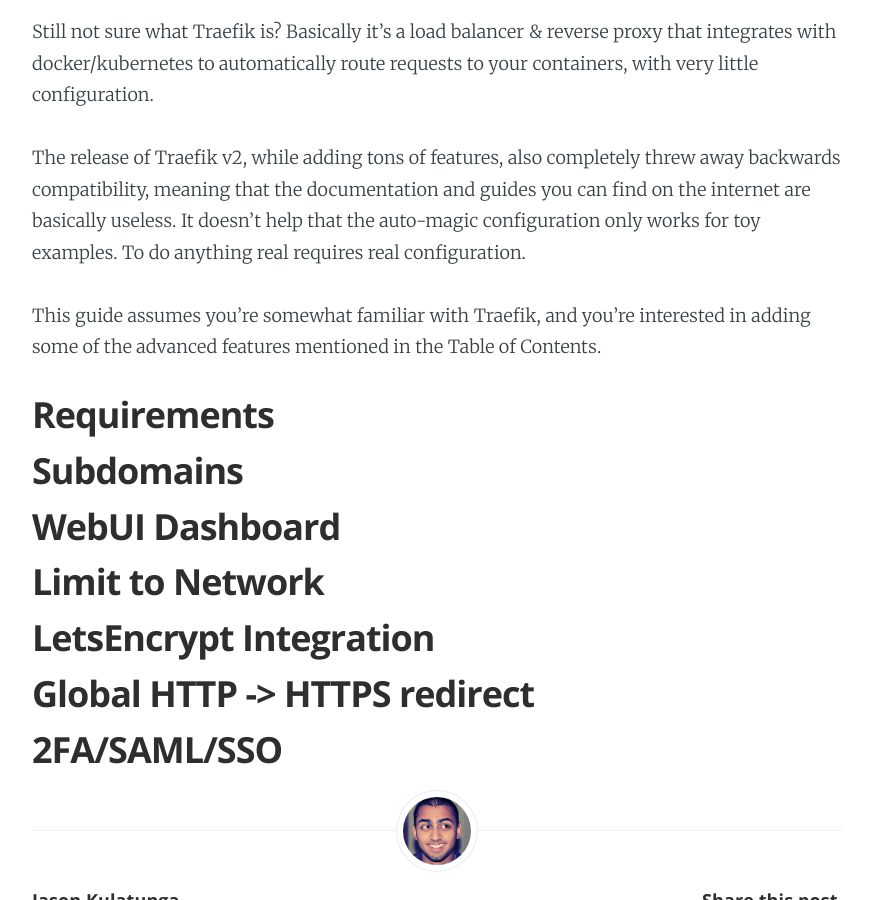
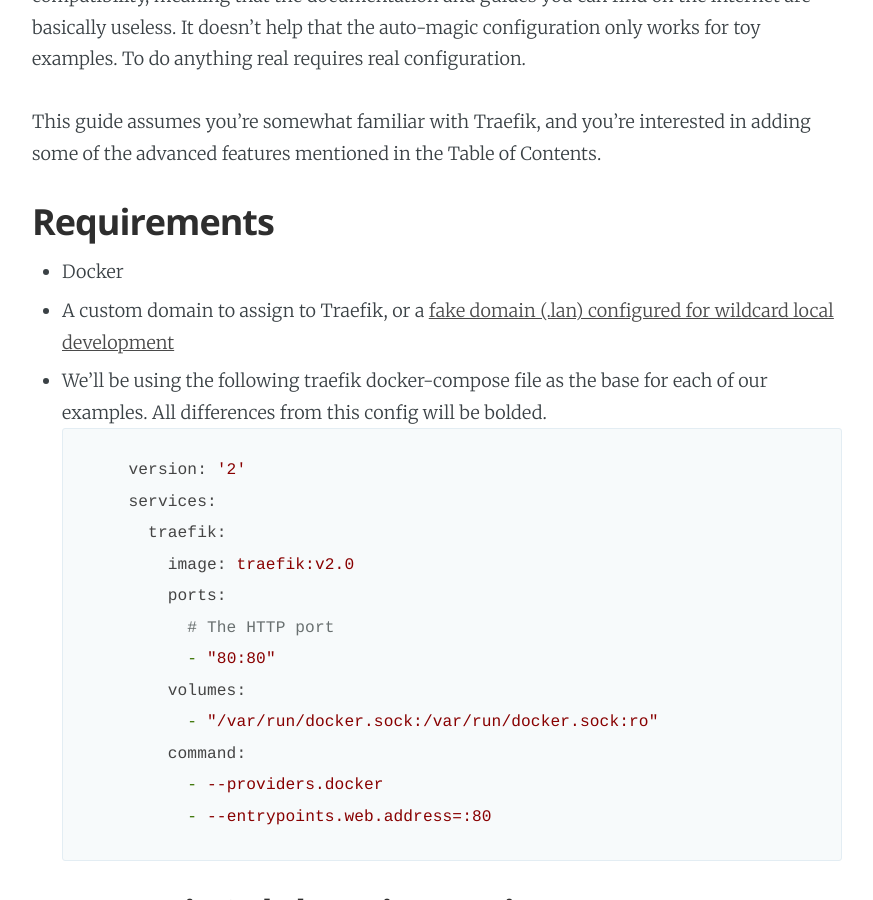
Before and after one commit to AnalogJ/thesparktree-blog, a Jekyll site: the page built from _posts/2020-05-27-traefik-advanced-config.md, in a window 1280 px wide and 900 px high, scrolled down 1151 px. Shown: the whole window, without its empty margins (203-1076 px from the left). Built offline with Jekyll 4.4.1, drawn with Linux system fonts in a browser that asks for light colours; nearby versions of some CDN libraries; comment, search, counter and statistics services are not loaded; some of the changed text lies outside the part shown.

Commit message:
added bolded pre/code block for examples.

````diff
--- a/_posts/2020-05-27-traefik-advanced-config.md
+++ b/_posts/2020-05-27-traefik-advanced-config.md
@@ -30,13 +30,50 @@
 
 ## Requirements
 
+- Docker
+- A custom domain to assign to Traefik, or a [fake domain (.lan) configured for wildcard local development](https://blog.thesparktree.com/local-development-with-wildcard-dns)
+- We'll be using the following traefik docker-compose file as the base for each of our examples. All differences from this
+    config will be bolded.
+    ```
+      version: '2'
+      services:
+        traefik:
+          image: traefik:v2.0
+          ports:
+            # The HTTP port
+            - "80:80"
+          volumes:
+            - "/var/run/docker.sock:/var/run/docker.sock:ro"
+          command:
+            - --providers.docker
+            - --entrypoints.web.address=:80
+    ```
 
 
 
 
+## Automatic Subdomain Routing
 
-## Subdomains
+One of the most useful things about Traefik is its ability to dynamically route traffic to containers.
+Rather than have to explicitly assign a domain or subdomain for each container, you can tell Traefik to use the container
+name prepended to a domain name for dynamic routing. eg. `container_name.example.com`
 
+<pre><code>
+  version: '2'
+  services:
+    traefik:
+      image: traefik:v2.0
+      ports:
+        # The HTTP port
+        - "80:80"
+      volumes:
+        - "/var/run/docker.sock:/var/run/docker.sock:ro"
+      command:
+        - --providers.docker
+        - --entrypoints.web.address=:80
+        <b>- '--providers.docker.defaultRule=Host(`{{ normalize .Name }}.customsubdomain.example.com`)'</b>
+
+</pre></code>
 
 
 
````
